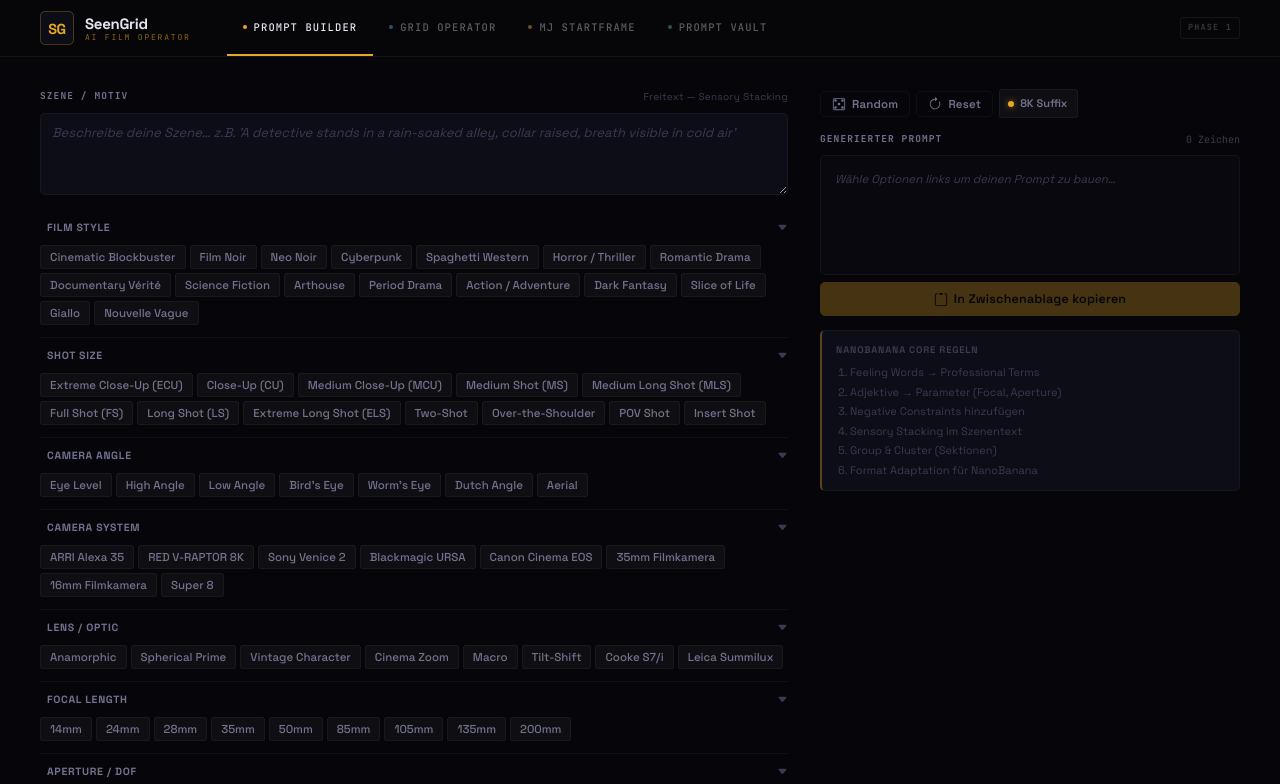
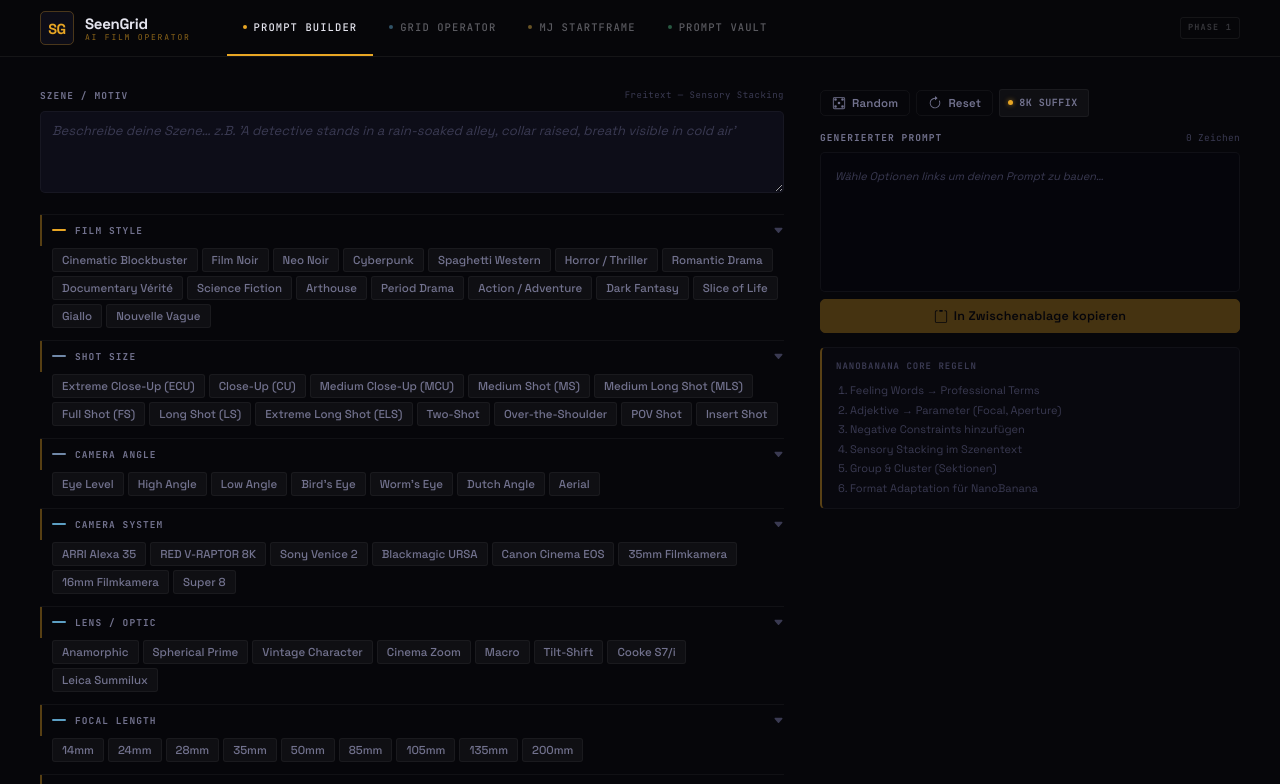
Before and after one commit to n4wmachine/SeenGrid, a React (Vite) app: page / in a window 1280 px wide. Shown: the top 784 px of the page. Built offline with nearby package versions, Linux system fonts and the light colour scheme.

Commit message:
redesign: sectionBar class, monospace labels, dark output box

```diff
--- a/src/components/PromptBuilder.module.css
+++ b/src/components/PromptBuilder.module.css
@@ -6,7 +6,7 @@
 .layout {
   display: grid;
   grid-template-columns: 1fr 420px;
-  gap: 32px;
+  gap: 36px;
   align-items: start;
 }
 
@@ -14,29 +14,33 @@
 .controls {
   display: flex;
   flex-direction: column;
-  gap: 2px;
+  gap: 0;
 }
 
 /* ── Scene section ── */
 .sceneSection {
-  margin-bottom: 8px;
+  margin-bottom: 14px;
 }
 
 .sectionHeaderStatic {
   display: flex;
   align-items: center;
   justify-content: space-between;
-  margin-bottom: 8px;
+  margin-bottom: 7px;
 }
 
 .hint {
-  font-size: 10px;
+  font-family: var(--font-mono);
+  font-size: 9px;
   color: var(--t-2);
-  letter-spacing: 0.3px;
+  letter-spacing: 0.5px;
 }
 
-/* ── Accordion section ── */
+/* ── Accordion section — horizontal bar style ── */
 .section {
+  border-top: 1px solid var(--b-subtle);
+}
+.section:last-of-type {
   border-bottom: 1px solid var(--b-subtle);
 }
 
@@ -45,42 +49,59 @@
   align-items: center;
   justify-content: space-between;
   width: 100%;
-  padding: 9px 0;
+  padding: 9px 0 9px 10px;
   background: none;
   border: none;
+  border-left: 2px solid transparent;
   color: inherit;
   cursor: pointer;
   text-align: left;
+  transition: border-color var(--dur);
 }
-.sectionHeader:hover { opacity: 0.75; }
+.sectionHeader:hover {
+  border-left-color: var(--b-light);
+}
+.sectionHeader[aria-expanded="true"] {
+  border-left-color: var(--gold-border);
+}
 
 .sectionTitle {
   display: flex;
   align-items: center;
-  gap: 7px;
-  font-size: 10.5px;
+  gap: 9px;
+  font-family: var(--font-mono);
+  font-size: 9.5px;
   font-weight: 700;
-  letter-spacing: 0.7px;
+  letter-spacing: 1.1px;
   text-transform: uppercase;
   color: var(--t-1);
+}
+
+/* Color bar — 2px wide rect strip */
+.sectionBar {
+  width: 14px;
+  height: 2px;
+  border-radius: 1px;
+  flex-shrink: 0;
 }
 
 .activeBadge {
   display: inline-flex;
   align-items: center;
   justify-content: center;
-  width: 15px;
-  height: 15px;
+  width: 14px;
+  height: 14px;
   background: var(--gold-dim);
   border: 1px solid var(--gold-border);
-  border-radius: 50%;
-  font-size: 9px;
+  border-radius: 2px;
+  font-family: var(--font-mono);
+  font-size: 8px;
   font-weight: 700;
   color: var(--gold);
 }
 
 .sectionBody {
-  padding: 2px 0 12px;
+  padding: 2px 0 12px 12px;
 }
 
 .chipGrid {
@@ -91,7 +112,7 @@
 
 /* ── Negative custom ── */
 .negCustom {
-  padding-top: 12px;
+  padding-top: 14px;
 }
 
 /* ── Output panel (right sticky) ── */
@@ -124,8 +145,11 @@
   background: var(--chip-bg);
   border: 1px solid var(--b-subtle);
   border-radius: var(--r-xs);
-  font-size: 11px;
+  font-family: var(--font-mono);
+  font-size: 10px;
   font-weight: 600;
+  letter-spacing: 0.5px;
+  text-transform: uppercase;
   color: var(--t-1);
   cursor: pointer;
   user-select: none;
@@ -135,15 +159,15 @@
 .qualityToggle:hover { border-color: var(--b-light); color: var(--t-0); }
 
 .qualDot {
-  width: 6px;
-  height: 6px;
+  width: 5px;
+  height: 5px;
   border-radius: 50%;
   background: var(--t-2);
   transition: background var(--dur), box-shadow var(--dur);
 }
 .qualDotOn {
   background: var(--gold);
-  box-shadow: 0 0 6px rgba(232,166,36,0.6);
+  box-shadow: 0 0 5px rgba(232,166,36,0.65);
 }
 
 /* ── Output block ── */
@@ -160,31 +184,36 @@
 }
 
 .charCount {
-  font-size: 10px;
+  font-family: var(--font-mono);
+  font-size: 9.5px;
   color: var(--t-2);
-  font-family: var(--font-mono);
+  letter-spacing: 0.3px;
 }
 
+/* Dark output box — gold border when content present */
 .promptBox {
-  min-height: 120px;
-  max-height: 280px;
+  min-height: 140px;
+  max-height: 300px;
   overflow-y: auto;
+  background: #05050b;
   font-family: var(--font-mono);
-  font-size: 12px;
+  font-size: 11.5px;
+  line-height: 1.95;
 }
 
 .negBox {
-  background: rgba(60,60,70,0.06);
+  background: rgba(20,20,30,0.8);
   border-color: rgba(90,90,100,0.18);
   font-family: var(--font-mono);
-  font-size: 11px;
+  font-size: 10.5px;
   color: var(--t-1);
+  line-height: 1.85;
 }
 
 .placeholder {
   color: var(--t-2);
   font-style: italic;
-  font-size: 11.5px;
+  font-size: 11px;
   font-family: var(--font-ui);
 }
 
@@ -192,8 +221,8 @@
   width: 100%;
 }
 
-/* ── Prompt part colors — warm, professional, no purple/pink ── */
-.p_scene    { color: #d8d4ca; }
+/* ── Prompt part colors — warm, no purple/pink ── */
+.p_scene    { color: #d0ccc4; }
 .p_style    { color: #d4aa4c; }
 .p_shot     { color: #7aaccc; }
 .p_camera   { color: #6898b8; }
@@ -204,7 +233,7 @@
 
 /* ── Rules card ── */
 .rulesCard {
-  background: var(--bg-2);
+  background: #08080e;
   border: 1px solid var(--b-subtle);
   border-left: 2px solid var(--gold-border);
   border-radius: var(--r-sm);
@@ -212,12 +241,13 @@
 }
 
 .rulesTitle {
-  font-size: 9.5px;
+  font-family: var(--font-mono);
+  font-size: 9px;
   font-weight: 700;
-  letter-spacing: 0.8px;
+  letter-spacing: 1px;
   text-transform: uppercase;
   color: var(--t-2);
-  margin-bottom: 7px;
+  margin-bottom: 8px;
 }
 
 .rulesList {
```
